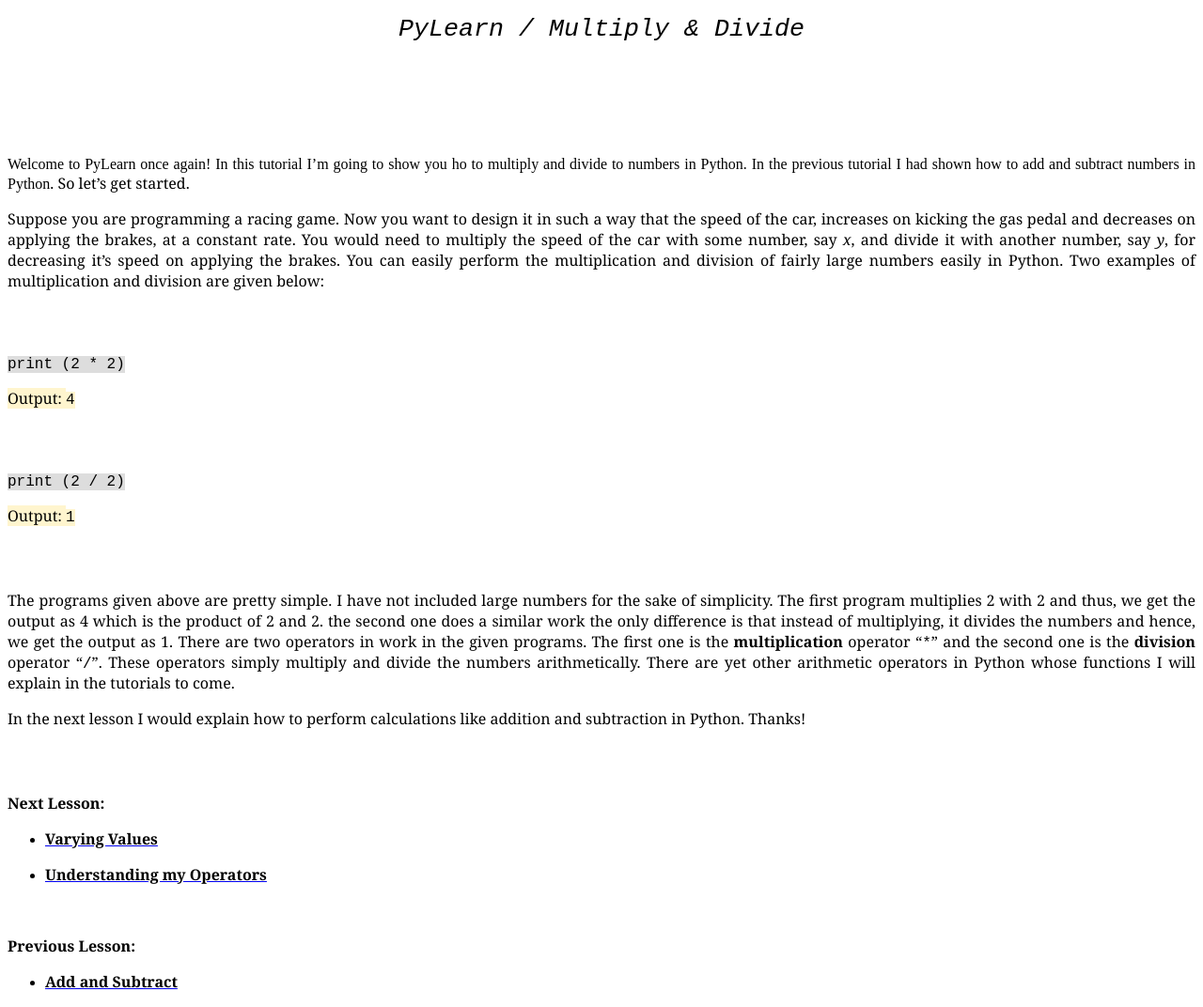
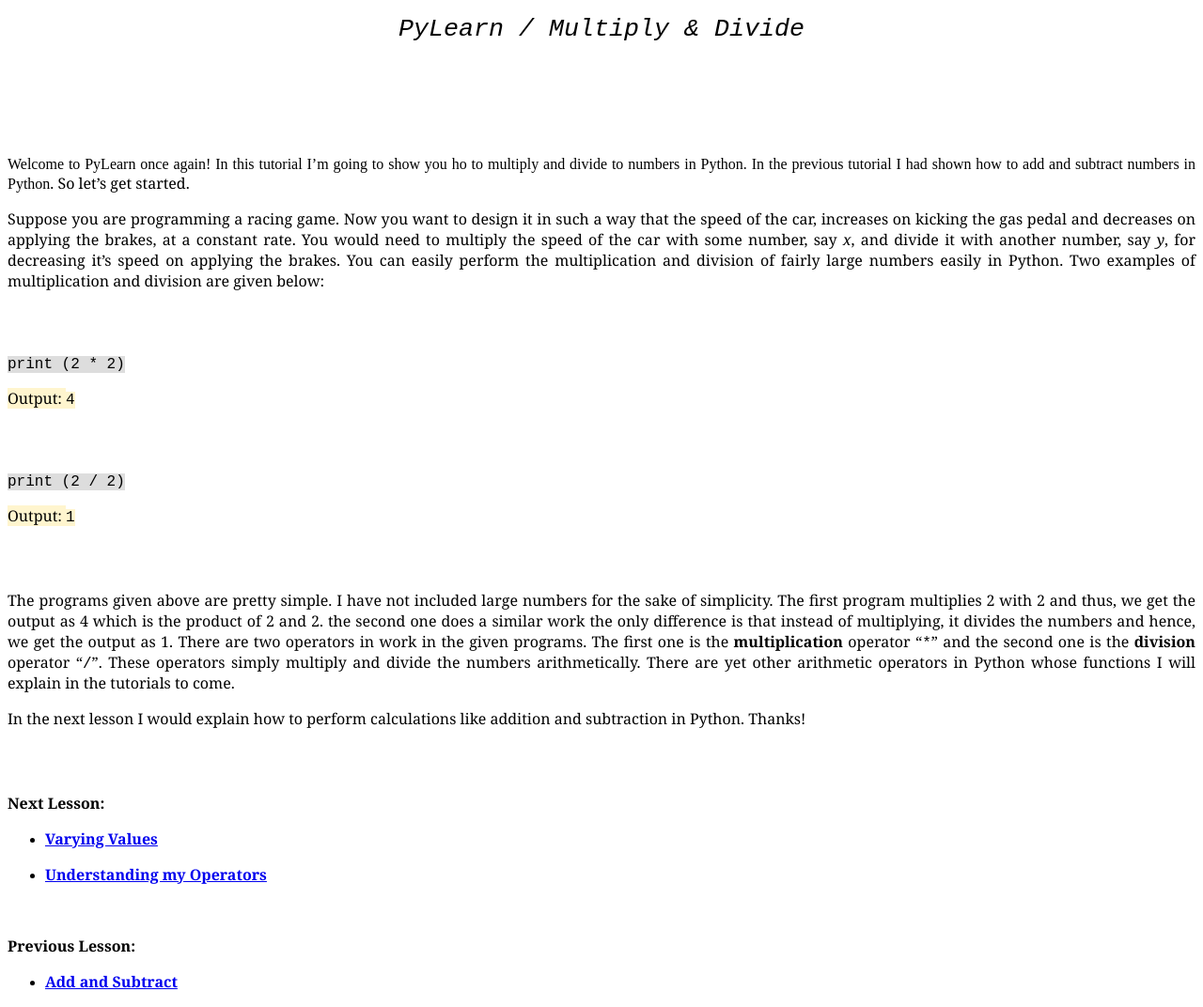
Before and after one commit to Aritra855/pylearn-mul-div, a plain HTML site: page index.html in a window 1280 px wide. Shown: the whole page at 94% size. Drawn offline with Linux system fonts and the light colour scheme.

Commit message:
Add files via upload

```diff
--- a/index.html
+++ b/index.html
@@ -370,28 +370,31 @@ are
                         Lesson:</span></b></span></span></font></font></span></font></span></p>
     <ul>
       <li>
-        <p style="orphans: 2; widows: 2" align="justify"><a href="https://aritra855.github.io/pylearn-variable/"
+        <p style="orphans: 2; widows: 2" align="justify"><span style="color: #000099;"><a
 
-            title="Variables" target="_blank"><span style="font-variant: normal"><font
+              href="https://aritra855.github.io/pylearn-variable/" title="Variables"
 
-                color="#000000"><span style="text-decoration: none"><font face="Cambria, serif"><font
+              target="_blank"><span style="font-variant: normal"><span style="text-decoration: none"><font
 
-                      style="font-size: 12pt" size="3"><span style="letter-spacing: normal"><span
+                    face="Cambria, serif"><font style="font-size: 12pt" size="3"><span
 
-                          lang="zxx"><span style="font-style: normal"><b><span style="background: #ffffff">Varying
-                                Values</span></b></span></span></span></font></font></span></font></span></a></p>
+                        style="letter-spacing: normal"><span lang="zxx"><span style="font-style: normal"><b><span
+
+                                style="background: #ffffff">Varying Values</span></b></span></span></span></font></font></span></span></a></span></p>
       </li>
       <li>
-        <p style="orphans: 2; widows: 2" align="justify"><a href="https://aritra855.github.io/pylearn-operator/"
+        <p style="background-color: white;" align="justify"><span style="color: #000099;"><a
 
-            title="Operators" target="_blank"><span style="font-variant: normal"><font
+              href="https://aritra855.github.io/pylearn-operator/" title="Operators"
 
-                color="#000000"><span style="text-decoration: none"><font face="Cambria, serif"><font
+              target="_blank"><span style="font-variant: normal"><span style="text-decoration: none"><font
 
-                      style="font-size: 12pt" size="3"><span style="letter-spacing: normal"><span
+                    face="Cambria, serif"><font style="font-size: 12pt" size="3"><span
 
-                          lang="zxx"><span style="font-style: normal"><b><span style="background: #ffffff">Understanding
-                                my Operators</span></b></span></span></span></font></font></span></font></span></a></p>
+                        style="letter-spacing: normal"><span lang="zxx"><span style="font-style: normal"><b><span
+
+                                style="background: #ffffff">Understanding my
+                                Operators</span></b></span></span></span></font></font></span></span></a></span></p>
       </li>
     </ul>
     <p style="orphans: 2; widows: 2" align="justify"><span style="font-variant: normal"><font
@@ -420,16 +423,17 @@ are
                           Lesson:</span></b></span></span></span></font></font></span></font></span></p>
     <ul>
       <li>
-        <p style="orphans: 2; widows: 2" align="justify"><a href="https://aritra855.github.io/pylearn-add-sub"
+        <p style="orphans: 2; widows: 2" align="justify"><span style="color: #000099;"><a
 
-            title="Add &amp; Sub" target="_blank"><span style="font-variant: normal"><font
+              href="https://aritra855.github.io/pylearn-add-sub" title="Add &amp; Sub"
 
-                color="#000000"><span style="text-decoration: none"><font face="Cambria, serif"><font
+              target="_blank"><span style="font-variant: normal"><span style="text-decoration: none"><font
 
-                      style="font-size: 12pt" size="3"><span style="letter-spacing: normal"><span
+                    face="Cambria, serif"><font style="font-size: 12pt" size="3"><span
 
-                          lang="zxx"><span style="font-style: normal"><b><span style="background: #ffffff">Add
-                                and Subtract</span></b></span></span></span></font></font></span></font></span></a></p>
+                        style="letter-spacing: normal"><span lang="zxx"><span style="font-style: normal"><b><span
+
+                                style="background: #ffffff">Add and Subtract</span></b></span></span></span></font></font></span></span></a></span></p>
       </li>
     </ul>
     <p> </p>
```
